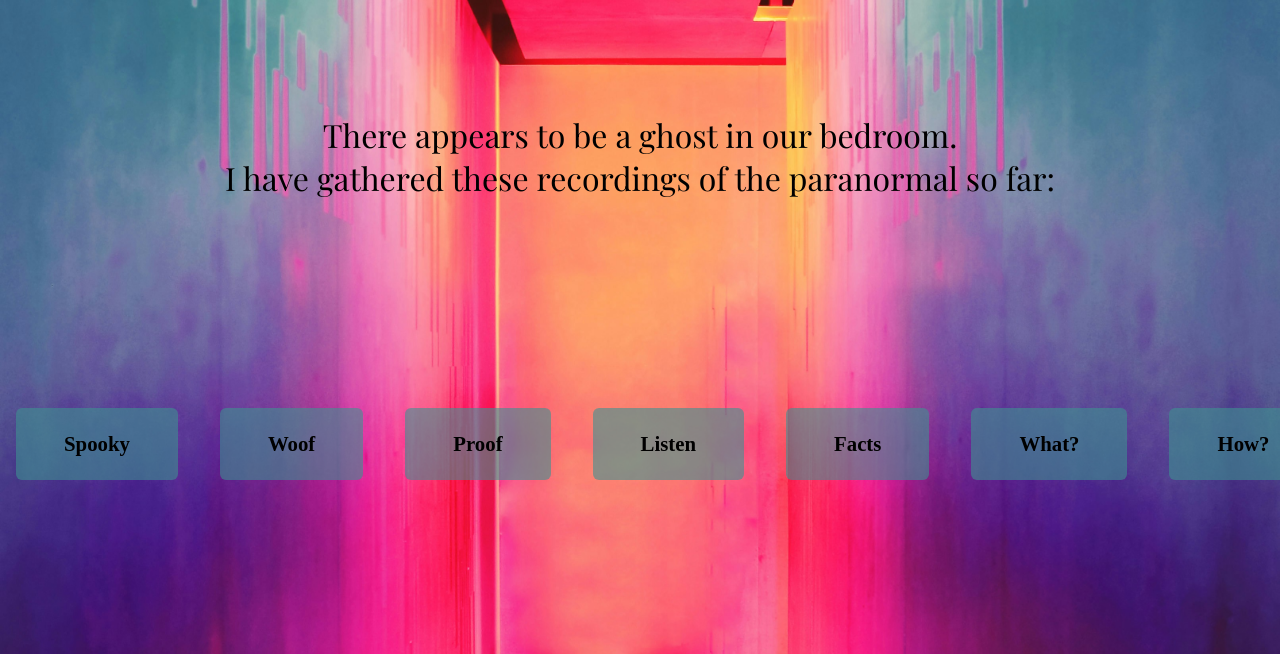
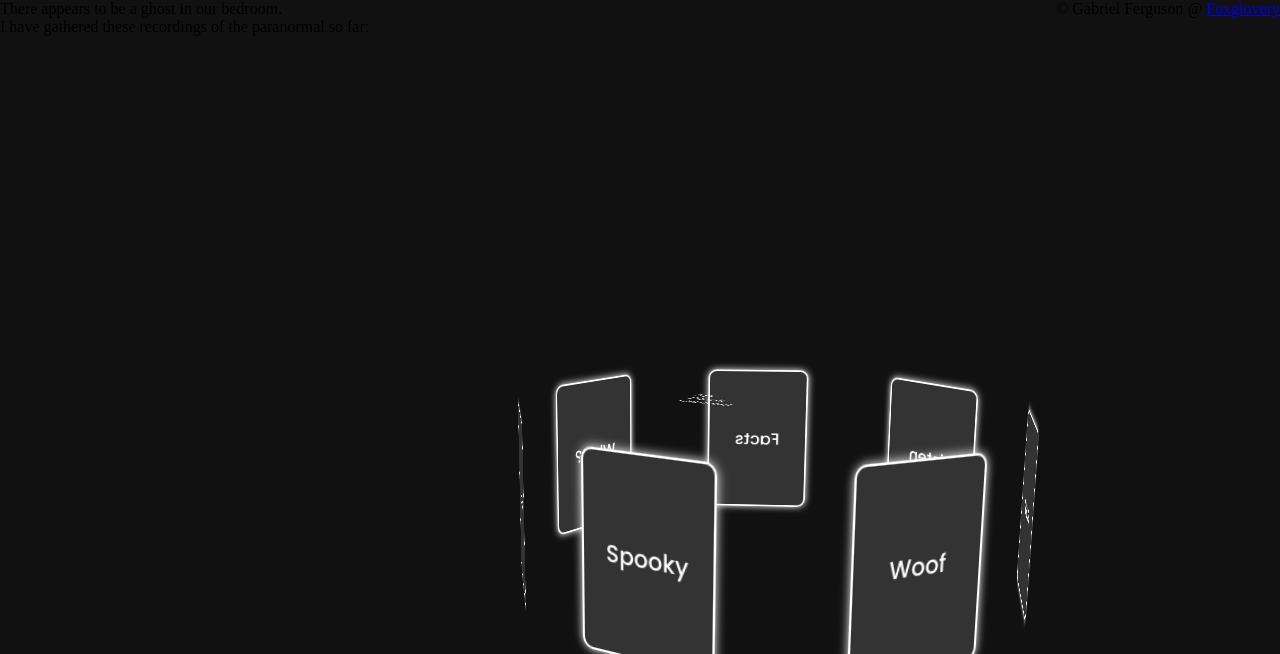
Before and after one commit to Foxglovery/sleep-sounds, a plain HTML site: page index.html in a window 1280 px wide. Shown: the top 654 px of the page. Drawn offline with nearby package versions, Linux system fonts and the light colour scheme; a web font is replaced by a local one.

Commit message:
switching to carousel

```diff
--- a/app.js
+++ b/app.js
@@ -1,3 +1,11 @@
+// Core carousel variables
+var radius = 240; // Radius of the carousel
+var autoRotate = true; // Whether to auto-rotate
+var rotateSpeed = -60; // Rotation speed (seconds per 360°)
+var btnWidth = 120; // Button width in pixels
+var btnHeight = 170; // Button height in pixels
+
+// Generate buttons for sounds
 const sounds = [
   "fart1",
   "fart2",
@@ -57,64 +65,122 @@ const alternateTexts = [
   "Oof",
 ];
 
-const carousel = document.querySelector(".carousel");
-let isDragging = false;
-let startX, scrollLeft;
-
-// Mouse/touch start
-carousel.addEventListener("mousedown", (e) => {
-  isDragging = true;
-  startX = e.pageX - carousel.offsetLeft;
-  scrollLeft = carousel.scrollLeft;
-});
-carousel.addEventListener("touchstart", (e) => {
-  isDragging = true;
-  startX = e.touches[0].pageX - carousel.offsetLeft;
-  scrollLeft = carousel.scrollLeft;
-});
-
-// Mouse/touch move
-carousel.addEventListener("mousemove", (e) => {
-  if (!isDragging) return;
-  e.preventDefault();
-  const x = e.pageX - carousel.offsetLeft;
-  const walk = (x - startX) * 2; // Increase multiplier for faster scrolling
-  carousel.scrollLeft = scrollLeft - walk;
-});
-carousel.addEventListener("touchmove", (e) => {
-  if (!isDragging) return;
-  const x = e.touches[0].pageX - carousel.offsetLeft;
-  const walk = (x - startX) * 2;
-  carousel.scrollLeft = scrollLeft - walk;
-});
-
-// Stop dragging
-carousel.addEventListener("mouseup", () => (isDragging = false));
-carousel.addEventListener("mouseleave", () => (isDragging = false));
-carousel.addEventListener("touchend", () => (isDragging = false));
-
 let textIndex = 0;
 
-sounds.forEach((sound) => {
+// Helper: get random subset of sounds
+function getRandomSubset(arr, count) {
+  const shuffled = [...arr].sort(() => 0.5 - Math.random());
+  return shuffled.slice(0, count);
+}
+
+// Select 7 random sounds for carousel
+const randomSounds = getRandomSubset(sounds, 7);
+
+// Create buttons for the carousel
+const spinContainer = document.getElementById("spin-container");
+
+randomSounds.forEach((sound) => {
   const btn = document.createElement("button");
-  btn.classList.add("btn");
-
+  btn.classList.add("carousel-btn");
   btn.innerText = alternateTexts[textIndex];
   textIndex = (textIndex + 1) % alternateTexts.length;
 
+  // Button click handler to play the associated sound
   btn.addEventListener("click", () => {
     stopSound();
     document.getElementById(sound).play();
   });
 
-  document.getElementById("buttons").appendChild(btn);
+  spinContainer.appendChild(btn); // Add button to carousel container
 });
 
+// Function to stop all sounds
 function stopSound() {
   sounds.forEach((sound) => {
-    const song = document.getElementById(sound);
-
-    song.pause();
-    song.currentTime = 0;
+    const audio = document.getElementById(sound);
+    audio.pause();
+    audio.currentTime = 0;
   });
 }
+
+// Initialize the carousel
+function initCarousel(delayTime) {
+  const buttons = spinContainer.getElementsByTagName("button");
+
+  for (let i = 0; i < buttons.length; i++) {
+    const angle = i * (360 / buttons.length);
+    buttons[i].style.position = "absolute";
+    buttons[i].style.width = `${btnWidth}px`;
+    buttons[i].style.height = `${btnHeight}px`;
+    buttons[i].style.transform = `rotateY(${angle}deg) translateZ(${radius}px)`;
+    buttons[i].style.transition = "transform 1s";
+    buttons[i].style.transitionDelay =
+      delayTime || `${(buttons.length - i) / 4}s`;
+  }
+}
+
+// Auto-spin logic
+if (autoRotate) {
+  const animationName = rotateSpeed > 0 ? "spin" : "spinRevert";
+  spinContainer.style.animation = `${animationName} ${Math.abs(
+    rotateSpeed
+  )}s infinite linear`;
+}
+
+// Initialize after DOM load
+setTimeout(() => initCarousel(0), 1000);
+
+const dragContainer = document.getElementById("drag-container");
+let isDragging = false;
+let startX = 0;
+let startY = 0;
+let currentRotationY = 0; // Current Y-axis rotation
+let rotationSpeed = 0; // Speed of rotation
+let lastTouchTime = 0;
+
+// Detect touchstart
+dragContainer.addEventListener("touchstart", (e) => {
+  isDragging = true;
+  startX = e.touches[0].clientX;
+  startY = e.touches[0].clientY;
+  lastTouchTime = Date.now();
+  e.preventDefault(); // Prevent accidental scrolling
+});
+
+// Detect touchmove
+dragContainer.addEventListener("touchmove", (e) => {
+  if (!isDragging) return;
+
+  const touch = e.touches[0];
+  const deltaX = touch.clientX - startX;
+
+  // Update rotation based on touch movement
+  rotationSpeed = deltaX * 0.1; // Adjust multiplier for sensitivity
+  currentRotationY += rotationSpeed;
+
+  // Apply rotation
+  dragContainer.style.transform = `rotateY(${currentRotationY}deg)`;
+
+  // Update starting position for smoother drag
+  startX = touch.clientX;
+  startY = touch.clientY;
+  e.preventDefault();
+});
+
+// Detect touchend
+dragContainer.addEventListener("touchend", () => {
+  isDragging = false;
+
+  // Gradually reduce the rotation speed for inertia effect
+  const inertia = setInterval(() => {
+    rotationSpeed *= 0.95; // Slow down over time
+    currentRotationY += rotationSpeed;
+
+    dragContainer.style.transform = `rotateY(${currentRotationY}deg)`;
+
+    // Stop the inertia effect if rotationSpeed is negligible
+    if (Math.abs(rotationSpeed) < 0.01) {
+      clearInterval(inertia);
+    }
+  }, 16); // Run every 16ms (roughly 60fps)
+});
--- a/index.html
+++ b/index.html
@@ -57,9 +57,16 @@
     </div>
     <!-- <div id="buttons"></div> -->
 
-    <div class="carousel">
-      <div class="carousel-track" id="buttons"></div>
+    <div id="drag-container">
+      <div id="spin-container">
+        <!-- Text at center of ground -->
+        <p>3D Tiktok Carousel</p>
+      </div>
+      <div id="ground"></div>
     </div>
+
+    <div id="music-container"></div>
+
     <footer>
       <p>
         &copy; Gabriel Ferguson @
--- a/style.css
+++ b/style.css
@@ -1,86 +1,112 @@
 * {
-  box-sizing: border-box;
-  font-family: "Playfair Display";
+  margin: 0;
+  padding: 0;
 }
-.intro {
-  font-size: 2rem;
+
+html,
+body {
+  height: 100%;
+  /* for touch screen */
+  touch-action: none;
 }
 
 body {
-  /* background-color: rgb(190, 176, 118); */
-  background-image: url(/img/hallway.jpg);
-  background-size: cover;
-  background-position: center;
-  background-repeat: no-repeat;
-  background-attachment: fixed;
-  font-family: "Playfair Display";
+  overflow: hidden;
   display: flex;
-  flex-wrap: wrap;
-  align-items: center;
-  justify-content: center;
-  height: 100vh;
-  text-align: center;
-  /* overflow: hidden; */
-  margin: 0;
-  color: black;
+  background: #111;
+  perspective: 1000px;
+  transform-style: preserve-3d;
 }
 
-.carousel {
-  overflow: hidden;
-  width: 100%;
-}
-.carousel-track {
+#drag-container,
+#spin-container {
+  position: relative;
   display: flex;
-  gap: 10px;
-  transition: transform 0.3s ease-in-out;
-}
-.carousel button {
-  flex: 0 0 auto;
+  margin: auto;
+  transform-style: preserve-3d;
+  transform: rotateX(-10deg);
 }
 
-.btn {
-  font-family: "Mountains of Christmas";
-  font-size: 1.3rem;
-  font-weight: bold;
-  background-color: rgba(62, 146, 146, 0.6);
-  border-radius: 6px;
-  border: none;
-  margin: 1rem;
-  padding: 1.5rem 3rem;
+.carousel-btn {
+  transform-style: preserve-3d;
+  position: absolute;
+  width: 120px;
+  height: 170px;
+  line-height: 150px; /* Centers the button text */
+  font-size: 20px;
+  font-family: "Poppins", sans-serif;
+  text-align: center;
+  color: #fff;
+  background: #333;
+  border: 2px solid #fff;
+  border-radius: 10px;
+  box-shadow: 0 0 8px #fff;
   cursor: pointer;
-
-  transition: all 0.2s ease-in-out;
-  color: black;
+  transition: transform 0.5s, box-shadow 0.5s;
 }
 
-.btn:focus {
-  outline: none;
+.carousel-btn:hover {
+  box-shadow: 0 0 15px #fffd;
+  transform: scale(1.1);
 }
 
-.btn:active {
-  transform: scale(0.8);
-  transform: translateY(4px);
-  box-shadow: 0 0 10px;
+#drag-container p {
+  font-family: Serif;
+  position: absolute;
+  top: 100%;
+  left: 50%;
+  transform: translate(-50%, -50%) rotateX(90deg);
+  color: #fff;
 }
 
-footer a {
-  color: inherit; /* Inherit the footer text color */
-  text-decoration: none; /* Remove underline */
+#ground {
+  width: 900px;
+  height: 900px;
+  position: absolute;
+  top: 100%;
+  left: 50%;
+  transform: translate(-50%, -50%) rotateX(90deg);
+  background: radial-gradient(center center, farthest-side, #9993, transparent);
 }
 
-footer a:hover {
-  text-decoration: underline; /* Optional: Add underline on hover */
-  color: #ff9900; /* Optional: Change color on hover */
+#music-container {
+  position: absolute;
+  top: 0;
+  left: 0;
 }
 
-footer {
-  background-color: #333; /* Dark background */
-  color: #fff; /* White text */
-  text-align: center;
-  padding: 10px 0;
-  font-size: 2rem;
+@-webkit-keyframes spin {
+  from {
+    transform: rotateY(0deg);
+  }
+  to {
+    transform: rotateY(360deg);
+  }
 }
 
-footer p {
-  margin: 0;
+@keyframes spin {
+  from {
+    transform: rotateY(0deg);
+  }
+  to {
+    transform: rotateY(360deg);
+  }
 }
+
+@-webkit-keyframes spinRevert {
+  from {
+    transform: rotateY(360deg);
+  }
+  to {
+    transform: rotateY(0deg);
+  }
+}
+
+@keyframes spinRevert {
+  from {
+    transform: rotateY(360deg);
+  }
+  to {
+    transform: rotateY(0deg);
+  }
+}
```
